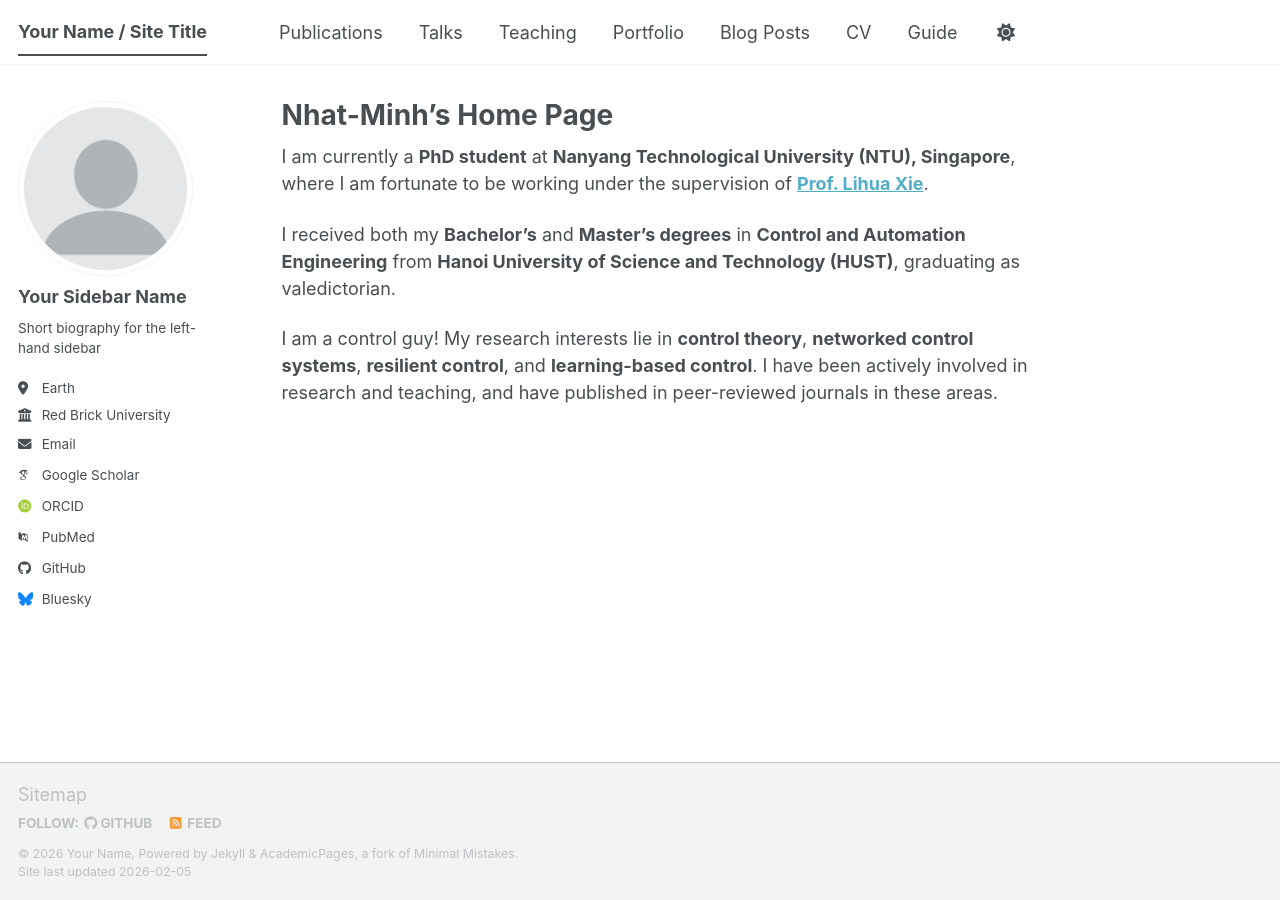
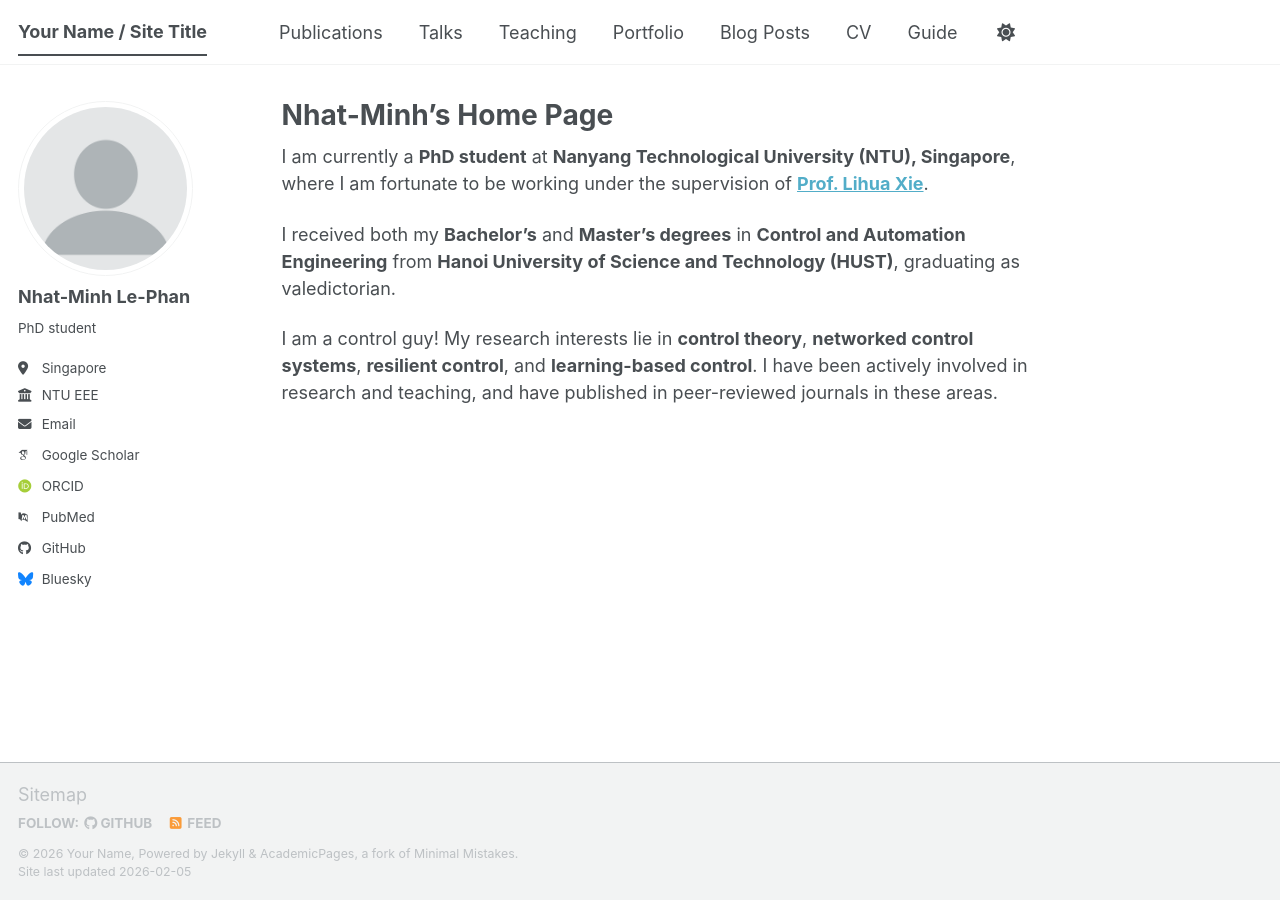
Before and after one commit to minhk43pbc/nmlp, a Jekyll site: the page built from _pages/about.md, in a window 1280 px wide. Built offline with Jekyll 4.4.1, drawn with Linux system fonts in a browser that asks for light colours; some web fonts are replaced; a script bundle is joined from its source files by our own code; library files that are not in the unit come from our copies.

Commit message:
Change author details in _config.yml
Updated author information in the configuration file.

```diff
--- a/_config.yml
+++ b/_config.yml
@@ -23,13 +23,15 @@ repository               : "academicpages/academicpages.github.io"
 author:
   # Biographic information
   avatar           : "profile.png"
-  name             : "Your Sidebar Name"
+  name             : "Nhat-Minh Le-Phan"
   pronouns         : # example: "she/her"
-  bio              : "Short biography for the left-hand sidebar"
-  location         : "Earth"
-  employer         : "Red Brick University"
+  bio              : "PhD student"
+  location         : "Singapore"
+  employer         : "NTU EEE"
   uri              : # URL
-  email            : "none@example.org"
+  email            : "phannhat001@e.ntu.edu.sg"
+
+
 
   # Academic websites
   academia         : # URL
```
